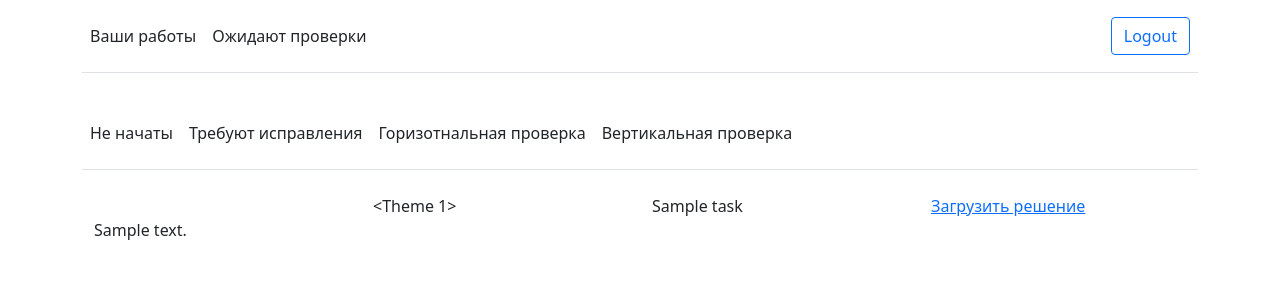
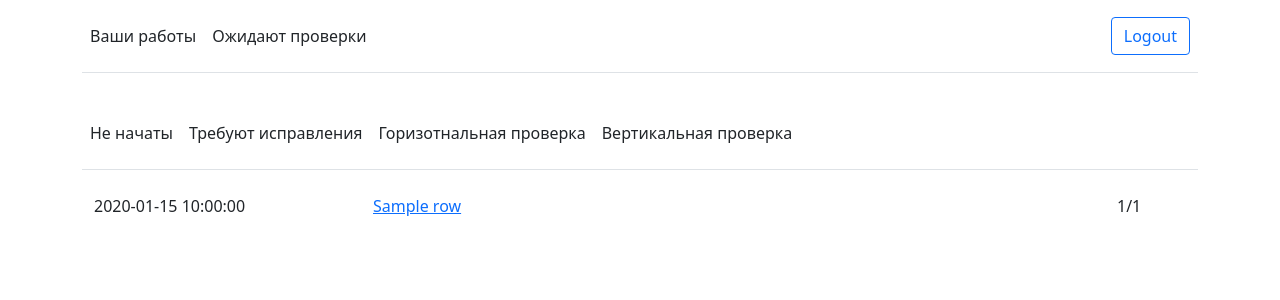
Before and after one commit to YuriSilenok/self-checking, a Flask app: template templates/horizontal-review.html in a window 1280 px wide. Shown: the top 300 px of the page. Run offline with Flask 2, Linux system fonts and the light colour scheme; tables that the repository leaves empty hold one stand-in row (values such as "Sample post"); the template is opened without the code that fills it: values that come from a table or form of the project are taken from there, most other values are stand-ins (such as "Sample title", 1, 10 or a date in 2020).

Commit message:
проверка задания

```diff
--- a/init_db.py
+++ b/init_db.py
@@ -49,3 +49,7 @@ db.session.add(UserTask(
     status_id=TaskStatus.query.filter_by(name='Не начата').first().id,
 ))
 db.session.commit()
+
+db.session.add(TaskRequirement(
+
+))
--- a/main.py
+++ b/main.py
@@ -54,15 +54,31 @@ def my_works():
     return render_template('my-works.html')
 
 
+@app.route('/review', endpoint='review', methods=['POST', 'GET'])
+@login_is_required
+def review():
+    if request.method == 'GET':
+        if 'solving' in request.args:
+            render_template('solving-review.html')
+
+
 @app.route('/horizontal-review', endpoint='horizontal_review')
 @login_is_required
 def horizontal_review():
     data = []
     query = db.session.query(Solving, Task)
     query = query.join(Solving, Solving.task_id == Task.id)
-    query = query.filter_by(Solving.review_count < Task.review_count)
+    query = query.filter(Solving.review_count < Task.review_count)
     for row in query.all():
-        print(row)
+        solving = row.Solving
+        data.append({
+            'solving_id': solving.id,
+            'solving_file_name': solving.file_name,
+            'solving_created_at': solving.created_at,
+            'solving_review_count': solving.review_count,
+            'task_review_count': solving.task.review_count,
+            'task_name': solving.task.name,
+        })
     return render_template('horizontal-review.html', data=data)
 
 
@@ -80,7 +96,7 @@ def solvings():
         db.session.add(Solving(
             file_path='file_path',
             file_name='file_name',
-            review_count=task.review_count,
+            review_count=0,
             task_id=task.id
         ))
         db.session.commit()
@@ -241,7 +257,6 @@ class SolvingComment(db.Model):
     created_at = db.Column(db.DateTime, default=datetime.utcnow)
     message = db.Column(db.String(256), nullable=False)
     user_id = db.Column(db.Integer, db.ForeignKey('user.id'), nullable=False)
-    user_id = db.Column(db.Integer, db.ForeignKey('user.id'), nullable=False)
     solving_id = db.Column(db.Integer, db.ForeignKey('solving.id'), nullable=False)
 
     user = db.relationship("User")
@@ -249,6 +264,34 @@ class SolvingComment(db.Model):
 
     def __repr__(self):
         return f'<Comment {self.id}>'
+
+
+class TaskRequirement(db.Model):
+    __tablename__ = 'task_requirement'
+
+    id = db.Column(db.Integer, primary_key=True)
+    text = db.Column(db.Text, nullable=False)
+    task_id = db.Column(db.Integer, db.ForeignKey('task.id'), nullable=False)
+
+    task = db.relationship("Task")
+
+    def __repr__(self):
+        return f'<TaskRequirement {self.id}>'
+
+
+class TaskRequirementResolutionComment(db.Model):
+    __tablename__ = 'task_requirement_resolution_comment'
+
+    id = db.Column(db.Integer, primary_key=True)
+    message = db.Column(db.String(256), nullable=False)
+    task_requirement_id = db.Column(db.Integer, db.ForeignKey('task_requirement.id'), nullable=False)
+    user_id = db.Column(db.Integer, db.ForeignKey('user.id'), nullable=False)
+
+    user = db.relationship("User")
+    task_requirement = db.relationship("task_requirement")
+
+    def __repr__(self):
+        return f'<TaskRequirementResolutionComment {self.id}>'
 
 
 class Solving(db.Model):
--- a/templates/horizontal-review.html
+++ b/templates/horizontal-review.html
@@ -1,15 +1,11 @@
 {% extends 'my-works.html' %}
 
 {% block content %}
-{% for task in tasks %}
+{% for row in data %}
 <div class="row">
-    <div class="col-lg-3">{{ task.discipline }}</div>
-    <div class="col-lg-3">{{ task.theme }}</div>
-    <div class="col-lg-3">{{ task.name }}</div>
-    <div class="col-lg-3"><a href="solvings?task={{ task.id }}">Загрузить решение</a></div>
-</div>
-<div class="row">
-    <div class="col-lg-12">{{ task.text }}</div>
+    <div class="col-lg-3">{{ row.solving_created_at }}</div>
+    <div class="col-lg-8"><a href="review?solving={{ row.solving_id }}">{{ row.task_name}}</a></div>
+    <div class="col-lg-1">{{ row.solving_review_count }}/{{ row.task_review_count }}</div>
 </div>
 {% endfor %}
 {% endblock %}
--- a/templates/solvings.html
+++ b/templates/solvings.html
@@ -8,7 +8,7 @@
 {% for solving in data %}
 <div class="row">
     <div class="col-lg-3">{{ solving.created_at }}</div>
-    <div class="col-lg-2"><a href="{{ solving.href }}">{{ solving.file_name }}</a></div>
+    <div class="col-lg-9"><a href="{{ solving.href }}">{{ solving.file_name }}</a></div>
 </div>
 {% endfor %}
 {% endblock %}
```
Also changed, not shown: templates/solving-review.html (added, +12 -0 lines).
